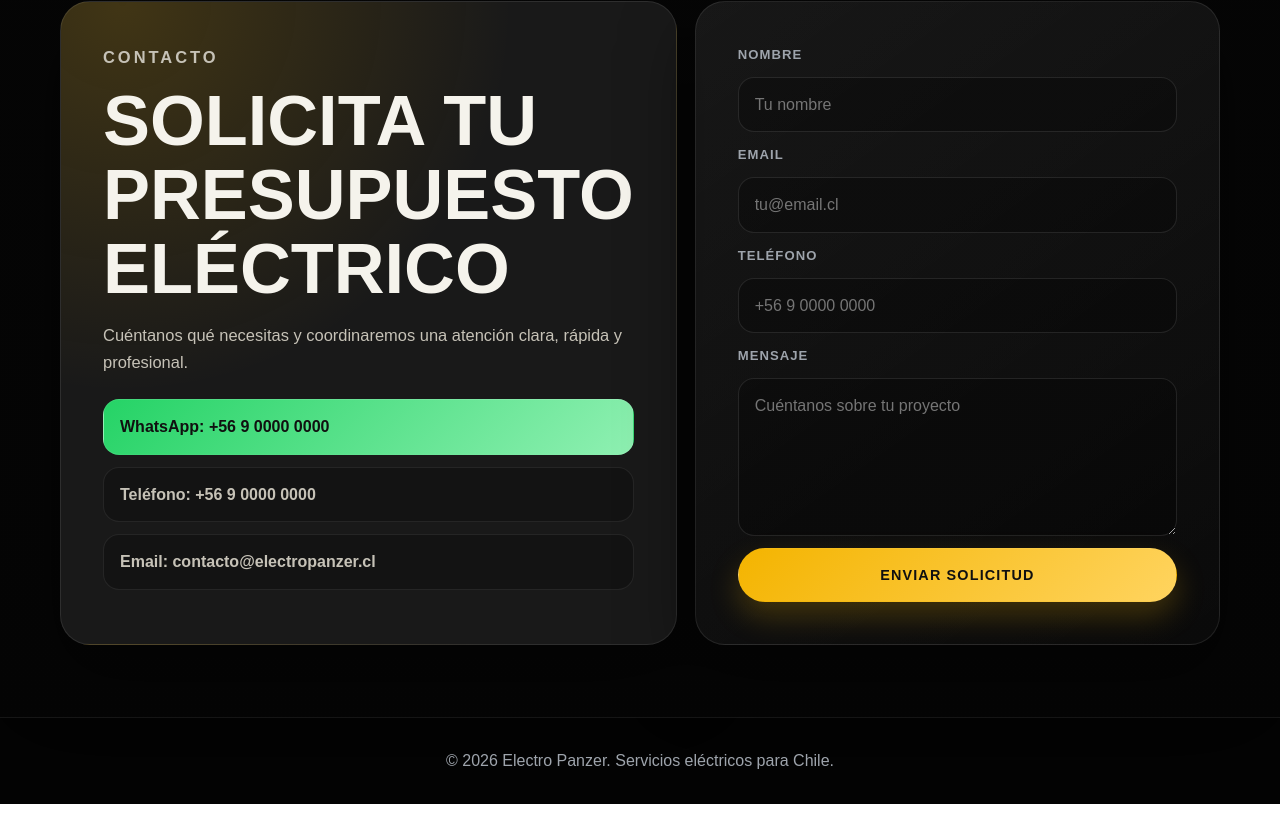
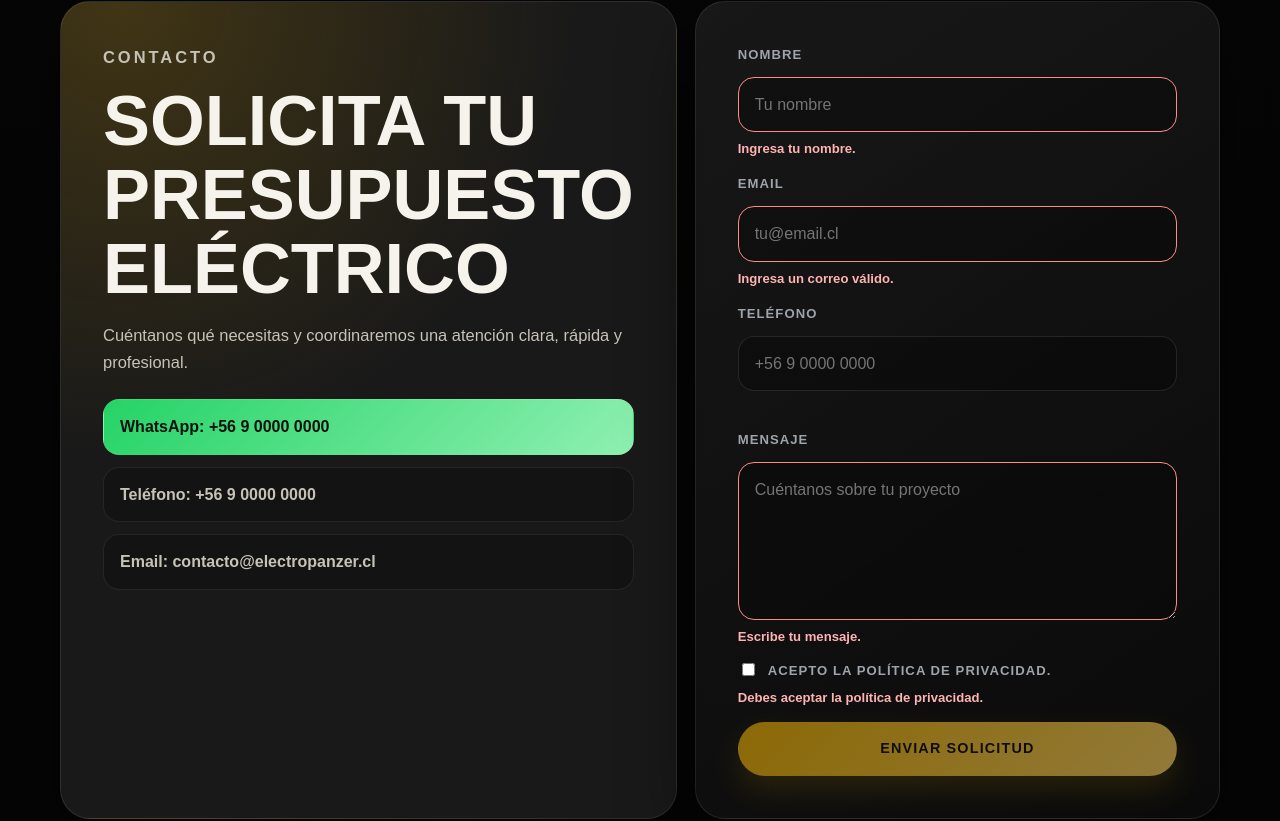
Before and after one commit to OBO-WAN/Electro-Panzer, a plain HTML site: page index.html in a window 1280 px wide. Shown: the part 3592-4413 px from the top of the page. Drawn offline with Linux system fonts and the light colour scheme.

Commit message:
Prepare contact form for PHP backend

```diff
--- a/index.html
+++ b/index.html
@@ -152,20 +152,30 @@
             <a class="contact-method" href="mailto:contacto@electropanzer.cl">Email: contacto@electropanzer.cl</a>
           </div>
         </div>
-        <form class="contact-form" action="#" method="post">
+        <form class="contact-form" action="contact.php" method="POST" novalidate>
           <label for="name">Nombre</label>
-          <input id="name" name="name" type="text" placeholder="Tu nombre" required>
+          <input id="name" name="name" type="text" placeholder="Tu nombre" aria-describedby="name-error">
+          <p class="field-error" id="name-error" aria-live="polite"></p>
 
           <label for="email">Email</label>
-          <input id="email" name="email" type="email" placeholder="tu@email.cl" required>
+          <input id="email" name="email" type="email" placeholder="tu@email.cl" aria-describedby="email-error">
+          <p class="field-error" id="email-error" aria-live="polite"></p>
 
           <label for="phone">Teléfono</label>
-          <input id="phone" name="phone" type="tel" placeholder="+56 9 0000 0000">
+          <input id="phone" name="phone" type="tel" placeholder="+56 9 0000 0000" aria-describedby="phone-error">
+          <p class="field-error" id="phone-error" aria-live="polite"></p>
 
           <label for="message">Mensaje</label>
-          <textarea id="message" name="message" rows="5" placeholder="Cuéntanos sobre tu proyecto" required></textarea>
+          <textarea id="message" name="message" rows="5" placeholder="Cuéntanos sobre tu proyecto" aria-describedby="message-error"></textarea>
+          <p class="field-error" id="message-error" aria-live="polite"></p>
 
-          <button class="button button-primary" type="submit">Enviar solicitud</button>
+          <label class="privacy-field" for="privacy">
+            <input id="privacy" name="privacy" type="checkbox" value="accepted" aria-describedby="privacy-error">
+            <span>Acepto la política de privacidad.</span>
+          </label>
+          <p class="field-error" id="privacy-error" aria-live="polite"></p>
+
+          <button class="button button-primary" type="submit" disabled>Enviar solicitud</button>
         </form>
       </div>
     </section>
--- a/script.js
+++ b/script.js
@@ -49,7 +49,63 @@ if (year) {
   year.textContent = new Date().getFullYear();
 }
 
-document.querySelector('.contact-form')?.addEventListener('submit', (event) => {
-  event.preventDefault();
-  event.currentTarget.reset();
-});
+const contactForm = document.querySelector('.contact-form');
+
+const contactValidators = {
+  name: (value) => value.trim() ? '' : 'Ingresa tu nombre.',
+  email: (value) => /^[^\s@]+@[^\s@]+\.[^\s@]+$/.test(value.trim()) ? '' : 'Ingresa un correo válido.',
+  phone: (value) => {
+    const phone = value.trim();
+
+    if (!phone) {
+      return '';
+    }
+
+    return /^\+?[0-9\s()-]{8,20}$/.test(phone) ? '' : 'Ingresa un teléfono válido o deja el campo vacío.';
+  },
+  message: (value) => value.trim() ? '' : 'Escribe tu mensaje.',
+  privacy: (_value, field) => field.checked ? '' : 'Debes aceptar la política de privacidad.',
+};
+
+const setFieldError = (field, message) => {
+  const error = document.querySelector(`#${field.id}-error`);
+
+  field.setAttribute('aria-invalid', String(Boolean(message)));
+
+  if (error) {
+    error.textContent = message;
+  }
+};
+
+const validateContactForm = () => {
+  if (!contactForm) {
+    return false;
+  }
+
+  let isValid = true;
+
+  Object.entries(contactValidators).forEach(([fieldName, validator]) => {
+    const field = contactForm.elements[fieldName];
+    const message = validator(field.value, field);
+
+    setFieldError(field, message);
+    isValid = isValid && !message;
+  });
+
+  const submitButton = contactForm.querySelector('button[type="submit"]');
+  submitButton.disabled = !isValid;
+
+  return isValid;
+};
+
+if (contactForm) {
+  contactForm.addEventListener('input', validateContactForm);
+  contactForm.addEventListener('change', validateContactForm);
+  contactForm.addEventListener('submit', (event) => {
+    if (!validateContactForm()) {
+      event.preventDefault();
+    }
+  });
+
+  validateContactForm();
+}
--- a/styles.css
+++ b/styles.css
@@ -294,6 +294,12 @@ h3 {
   transform: translateY(-2px);
 }
 
+.button:disabled {
+  cursor: not-allowed;
+  opacity: 0.55;
+  transform: none;
+}
+
 .button-primary {
   color: #101010;
   background: linear-gradient(135deg, var(--gold), var(--gold-light));
@@ -532,6 +538,32 @@ h3 {
   resize: vertical;
 }
 
+.contact-form input[aria-invalid="true"],
+.contact-form textarea[aria-invalid="true"] {
+  border-color: #ff8a8a;
+}
+
+.field-error {
+  min-height: 1.1rem;
+  margin: -6px 0 2px;
+  color: #ffb3b3;
+  font-size: 0.82rem;
+  font-weight: 700;
+}
+
+.privacy-field {
+  display: flex;
+  align-items: flex-start;
+  gap: 10px;
+  line-height: 1.5;
+}
+
+.privacy-field input {
+  width: auto;
+  margin-top: 2px;
+  accent-color: var(--gold);
+}
+
 .floating-whatsapp {
   position: fixed;
   right: 16px;
```
